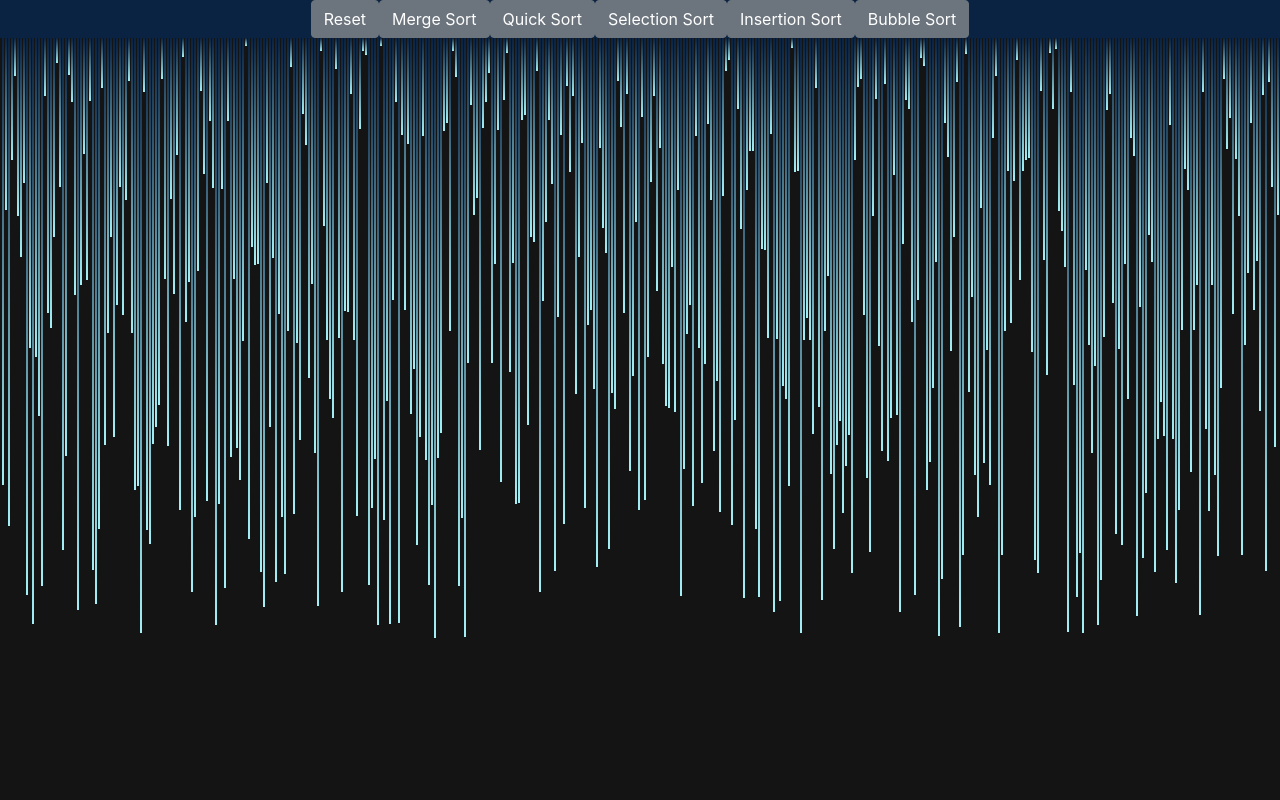
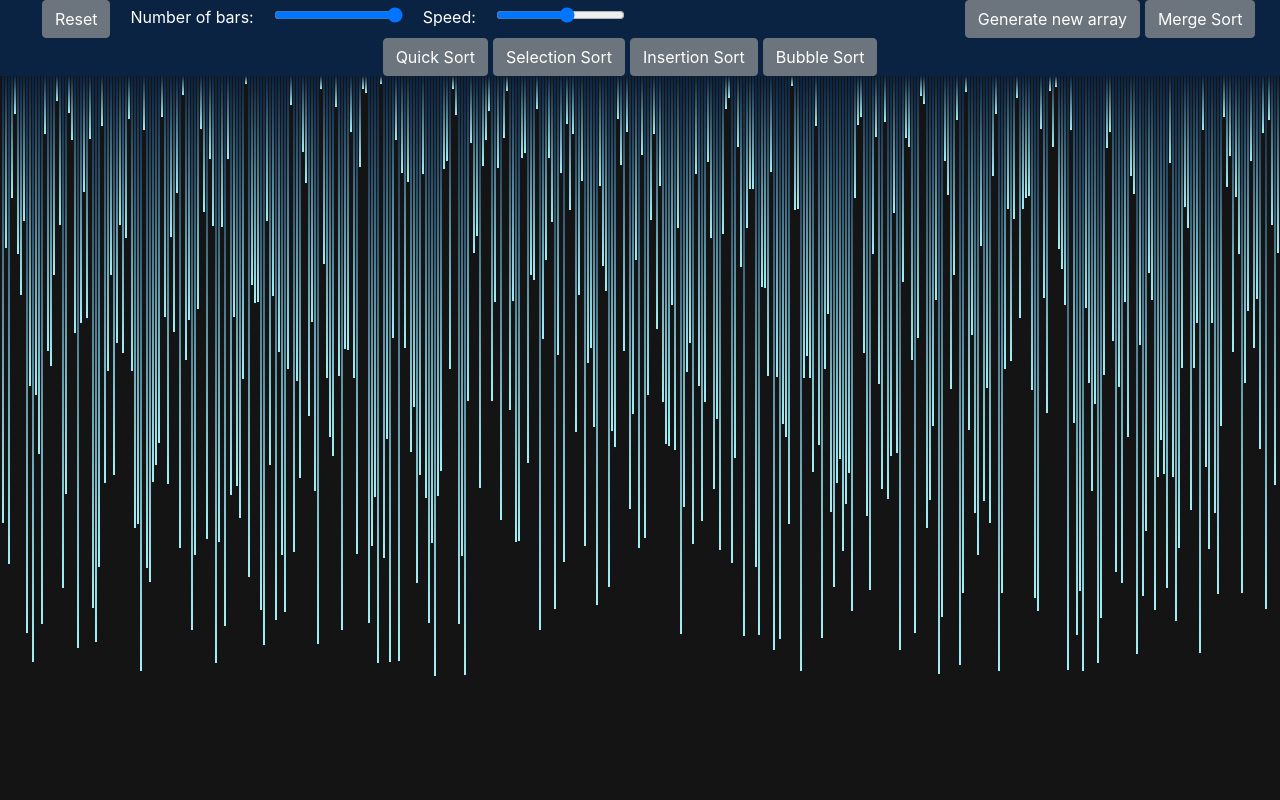
Before and after one commit to prashansatanwar/Sorting-Visualizer, a React (Create React App) app: page / in a window 1280 px wide. Shown: the top 800 px of the page. Built offline with nearby package versions, Linux system fonts and the light colour scheme.

Commit message:
slider & button disability improved

```diff
--- a/src/components/SortingVisualizer.css
+++ b/src/components/SortingVisualizer.css
@@ -12,10 +12,37 @@
 }
 
 .toolbar{
+  /* display: inline; */
   /* margin: 10px; */
   /* padding: 2vh; */
   /* height: 100px; */
+  color: #fff;
   background-color: #0A2342;
   /* #70C1B3; */
 
 }
+
+.btns, .reset, .slider{
+  display: inline;
+  margin: 0px 20px;
+}
+
+.sort-button{
+  margin: 0px 2.5px;
+}
+
+/* .sort-button {
+  margin: 0px;
+  border-width: 0px;
+  border-radius: 0px;
+  height: 30px;
+}
+
+.sort-button:first-of-type{
+  border-radius:5px ;
+} */
+
+.reset-button{
+  margin-left: 300px;
+  margin-right: 2.5px;
+}
--- a/src/components/SortingVisualizer.js
+++ b/src/components/SortingVisualizer.js
@@ -3,9 +3,7 @@ import {Button} from 'reactstrap';
 import './SortingVisualizer.css';
 import {mergeSort,bubbleSort,insertionSort,selectionSort,quickSort} from './SortingAlgorithms.js';
 
-const ANIMATION_SPEED_MS = 3;
-const NUMBER_OF_ARRAY_BARS = 620;
-const WIDTH = 2;
+
 const PRIMARY_COLOR = 'linear-gradient(#0A2342, #A3EFF5)';
 const SECONDARY_COLOR = 'linear-gradient(red, red)';
 
@@ -15,6 +13,9 @@ class SortingVisualizer extends React.Component{
 
         this.state = {
             array: [],
+            animation_speed: 3,
+            number_of_array_bars: 620,
+            width: 2,
         };
 
     }
@@ -24,22 +25,23 @@ class SortingVisualizer extends React.Component{
     }
 
     resetArray(){
+        // console.log(this.state.width+" "+this.state.number_of_array_bars);
         const button = document.getElementsByClassName('sort-button');
         for(let x = 0; x<button.length; x++){
             button[x].disabled = !button[x].disabled;
         }
 
         const array = [];
-        for(let i = 0; i<NUMBER_OF_ARRAY_BARS; i++){
+        for(let i = 0; i<this.state.number_of_array_bars; i++){
             array.push(randomIntFromInterval(10,1000)*0.6);
 
-            if(i == (NUMBER_OF_ARRAY_BARS-1)){
+            if(i == (this.state.number_of_array_bars-1)){
                 for(let x = 0; x<button.length; x++){
                     button[x].disabled = !button[x].disabled;
                 }
             }
         }
-        this.setState({array});
+        this.setState({array: array});
     }
 
     mergeSort(){
@@ -47,14 +49,14 @@ class SortingVisualizer extends React.Component{
         for(let x = 0; x<button.length; x++){
             button[x].disabled = !button[x].disabled;
         }
+        document.getElementsByClassName('reset-button')[0].disabled = !document.getElementsByClassName('reset-button')[0].disabled;
+        document.getElementsByClassName('slider')[0].disabled = !document.getElementsByClassName('slider')[0].disabled;
+        document.getElementsByClassName('slider')[1].disabled = !document.getElementsByClassName('slider')[1].disabled;
 
         const array = this.state.array.slice();
         const animations = mergeSort(array);
 
         for(let i = 0; i<animations.length; i++){
-            // if(document.getElementsByClassName('reset-button')[0].disabled){
-
-            // }
             const arrayBars = document.getElementsByClassName('array-bar');
             const isColorChange = i%3 !== 2;
 
@@ -67,7 +69,7 @@ class SortingVisualizer extends React.Component{
             setTimeout(() => {
                     sty1.backgroundImage = color;
                     sty2.backgroundImage = color;
-                }, i*ANIMATION_SPEED_MS);
+                }, i*this.state.animation_speed);
             }
             else{
                 setTimeout(() => {
@@ -78,9 +80,12 @@ class SortingVisualizer extends React.Component{
                     for(let x = 0; x<button.length; x++){
                         button[x].disabled = !button[x].disabled;
                     }
+                    document.getElementsByClassName('reset-button')[0].disabled = !document.getElementsByClassName('reset-button')[0].disabled;
+                    document.getElementsByClassName('slider')[0].disabled = !document.getElementsByClassName('slider')[0].disabled;
+                    document.getElementsByClassName('slider')[1].disabled = !document.getElementsByClassName('slider')[1].disabled;
                 }
 
-                },i*ANIMATION_SPEED_MS);
+                },i*this.state.animation_speed);
             }
         }
 
@@ -91,6 +96,9 @@ class SortingVisualizer extends React.Component{
         for(let x = 0; x<button.length; x++){
             button[x].disabled = !button[x].disabled;
         }
+        document.getElementsByClassName('reset-button')[0].disabled = !document.getElementsByClassName('reset-button')[0].disabled;
+        document.getElementsByClassName('slider')[0].disabled = !document.getElementsByClassName('slider')[0].disabled;
+        document.getElementsByClassName('slider')[1].disabled = !document.getElementsByClassName('slider')[1].disabled;
 
         const array = this.state.array.slice();
         const animations = selectionSort(this.state.array);
@@ -110,7 +118,7 @@ class SortingVisualizer extends React.Component{
                 setTimeout(() => {
                     sty1.backgroundImage = color;
                     sty2.backgroundImage = color;
-                },i* ANIMATION_SPEED_MS);
+                },i* this.state.animation_speed);
             }
             else{
                 setTimeout(() => {
@@ -124,9 +132,12 @@ class SortingVisualizer extends React.Component{
                         for(let x = 0; x<button.length; x++){
                             button[x].disabled = !button[x].disabled;
                         }
+                        document.getElementsByClassName('reset-button')[0].disabled = !document.getElementsByClassName('reset-button')[0].disabled;
+                        document.getElementsByClassName('slider')[0].disabled = !document.getElementsByClassName('slider')[0].disabled;
+                        document.getElementsByClassName('slider')[1].disabled = !document.getElementsByClassName('slider')[1].disabled;
                     }
 
-                }, i*ANIMATION_SPEED_MS);
+                }, i*this.state.animation_speed);
             }
         }
     }
@@ -136,6 +147,9 @@ class SortingVisualizer extends React.Component{
         for(let x = 0; x<button.length; x++){
             button[x].disabled = !button[x].disabled;
         }
+        document.getElementsByClassName('reset-button')[0].disabled = !document.getElementsByClassName('reset-button')[0].disabled;
+        document.getElementsByClassName('slider')[0].disabled = !document.getElementsByClassName('slider')[0].disabled;
+        document.getElementsByClassName('slider')[1].disabled = !document.getElementsByClassName('slider')[1].disabled;
 
         const array = this.state.array.slice();
         const animations = insertionSort(this.state.array);
@@ -154,7 +168,7 @@ class SortingVisualizer extends React.Component{
                 setTimeout(() => {
                     sty1.backgroundImage = color;
                     sty2.backgroundImage = color;
-                },i* ANIMATION_SPEED_MS);
+                },i* this.state.animation_speed);
             }
             else{
                 setTimeout(() => {
@@ -168,9 +182,12 @@ class SortingVisualizer extends React.Component{
                         for(let x = 0; x<button.length; x++){
                             button[x].disabled = !button[x].disabled;
                         }
+                        document.getElementsByClassName('reset-button')[0].disabled = !document.getElementsByClassName('reset-button')[0].disabled;
+                        document.getElementsByClassName('slider')[0].disabled = !document.getElementsByClassName('slider')[0].disabled;
+                        document.getElementsByClassName('slider')[1].disabled = !document.getElementsByClassName('slider')[1].disabled;
                     }
 
-                }, i*ANIMATION_SPEED_MS);
+                }, i*this.state.animation_speed);
             }
         }
 
@@ -181,6 +198,9 @@ class SortingVisualizer extends React.Component{
         for(let x = 0; x<button.length; x++){
             button[x].disabled = !button[x].disabled;
         }
+        document.getElementsByClassName('reset-button')[0].disabled = !document.getElementsByClassName('reset-button')[0].disabled;
+        document.getElementsByClassName('slider')[0].disabled = !document.getElementsByClassName('slider')[0].disabled;
+        document.getElementsByClassName('slider')[1].disabled = !document.getElementsByClassName('slider')[1].disabled;
 
         const array = this.state.array.slice();
         const animations = bubbleSort(this.state.array);
@@ -199,7 +219,7 @@ class SortingVisualizer extends React.Component{
                 setTimeout(() => {
                     sty1.backgroundImage = color;
                     sty2.backgroundImage = color;
-                },i* ANIMATION_SPEED_MS);
+                },i* this.state.animation_speed);
             }
             else{
                 setTimeout(() => {
@@ -213,9 +233,12 @@ class SortingVisualizer extends React.Component{
                         for(let x = 0; x<button.length; x++){
                             button[x].disabled = !button[x].disabled;
                         }
+                        document.getElementsByClassName('reset-button')[0].disabled = !document.getElementsByClassName('reset-button')[0].disabled;
+                        document.getElementsByClassName('slider')[0].disabled = !document.getElementsByClassName('slider')[0].disabled;
+                        document.getElementsByClassName('slider')[1].disabled = !document.getElementsByClassName('slider')[1].disabled;
                     }
 
-                }, i*ANIMATION_SPEED_MS);
+                }, i*this.state.animation_speed);
             }
         }
     }
@@ -225,6 +248,9 @@ class SortingVisualizer extends React.Component{
         for(let x = 0; x<button.length; x++){
             button[x].disabled = !button[x].disabled;
         }
+        document.getElementsByClassName('reset-button')[0].disabled = !document.getElementsByClassName('reset-button')[0].disabled;
+        document.getElementsByClassName('slider')[0].disabled = !document.getElementsByClassName('slider')[0].disabled;
+        document.getElementsByClassName('slider')[1].disabled = !document.getElementsByClassName('slider')[1].disabled;
 
         const array = this.state.array.slice();
         const animations = quickSort(this.state.array);
@@ -243,7 +269,7 @@ class SortingVisualizer extends React.Component{
                 setTimeout(() => {
                     sty1.backgroundImage = color;
                     sty2.backgroundImage = color;
-                },i* ANIMATION_SPEED_MS);
+                },i* this.state.animation_speed);
             }
             else{
                 setTimeout(() => {
@@ -257,12 +283,16 @@ class SortingVisualizer extends React.Component{
                         for(let x = 0; x<button.length; x++){
                             button[x].disabled = !button[x].disabled;
                         }
+                        document.getElementsByClassName('reset-button')[0].disabled = !document.getElementsByClassName('reset-button')[0].disabled;
+                        document.getElementsByClassName('slider')[0].disabled = !document.getElementsByClassName('slider')[0].disabled;
+                        document.getElementsByClassName('slider')[1].disabled = !document.getElementsByClassName('slider')[1].disabled;
                     }
 
-                }, i*ANIMATION_SPEED_MS);
+                }, i*this.state.animation_speed);
             }
         }
     }
+
 
 
     render(){
@@ -270,12 +300,33 @@ class SortingVisualizer extends React.Component{
         return (
             <div fluid className='array-container'>
                 <div className = 'toolbar'>
-                    <Button disabled = {false} onClick = {()=>this.resetArray()} className = 'reset_button'>Reset</Button>
-                    <Button disabled = {false} onClick = {()=>this.mergeSort()} className = 'sort-button'>Merge Sort</Button>
-                    <Button disabled = {false} onClick = {()=>this.quickSort()} className = 'sort-button'>Quick Sort</Button>
-                    <Button disabled = {false} onClick = {()=>this.selectionSort()} className = 'sort-button'>Selection Sort</Button>
-                    <Button disabled = {false} onClick = {()=>this.insertionSort()} className = 'sort-button'>Insertion Sort</Button>
-                    <Button disabled = {false} onClick = {()=>this.bubbleSort()} className = 'sort-button'>Bubble Sort</Button>
+                    <Button disabled = {false} onClick = {()=>window.location.reload(false)} className = 'reset'>Reset</Button>
+
+                    Number of bars:
+                    <input type ="range" min="10" max="620" className = "slider" value = {this.state.number_of_array_bars} onChange = {(event)=>
+                        {this.setState({number_of_array_bars: event.target.value, width: ((1240/this.state.number_of_array_bars)+0.5)|0});
+                        this.resetArray();
+                    }
+
+                        }>
+                    </input>
+
+                    Speed:
+                    <input type ="range" min="1" max="10" className = "slider" value = {this.animation_speed} onChange = {(event)=>
+                        this.setState({animation_speed: 10-event.target.value})
+
+                        }>
+                    </input>
+
+                    <div className="btns">
+                        <Button disabled = {false} onClick = {()=>this.resetArray()} className = 'reset-button'>Generate new array</Button>
+                        <Button disabled = {false} onClick = {()=>this.mergeSort()} className = 'sort-button'>Merge Sort</Button>
+                        <Button disabled = {false} onClick = {()=>this.quickSort()} className = 'sort-button'>Quick Sort</Button>
+                        <Button disabled = {false} onClick = {()=>this.selectionSort()} className = 'sort-button'>Selection Sort</Button>
+                        <Button disabled = {false} onClick = {()=>this.insertionSort()} className = 'sort-button'>Insertion Sort</Button>
+                        <Button disabled = {false} onClick = {()=>this.bubbleSort()} className = 'sort-button'>Bubble Sort</Button>
+                    </div>
+
 
                 </div>
                 <div className = 'array-container'>
@@ -284,7 +335,7 @@ class SortingVisualizer extends React.Component{
                             key = {idx}
                             style={{
                                 height: `${value}px`,
-                                width: WIDTH,
+                                width: this.state.width,
                                 marginLeft: 0.5,
                                 marginRight: 0.5,
                                 backgroundImage: PRIMARY_COLOR,
@@ -297,10 +348,13 @@ class SortingVisualizer extends React.Component{
             </div>
         );
     }
+
+
 }
 
 function randomIntFromInterval(min,max){
     return Math.floor(Math.random()*(max-min+1)+min);
 }
 
+
 export default SortingVisualizer;
```
